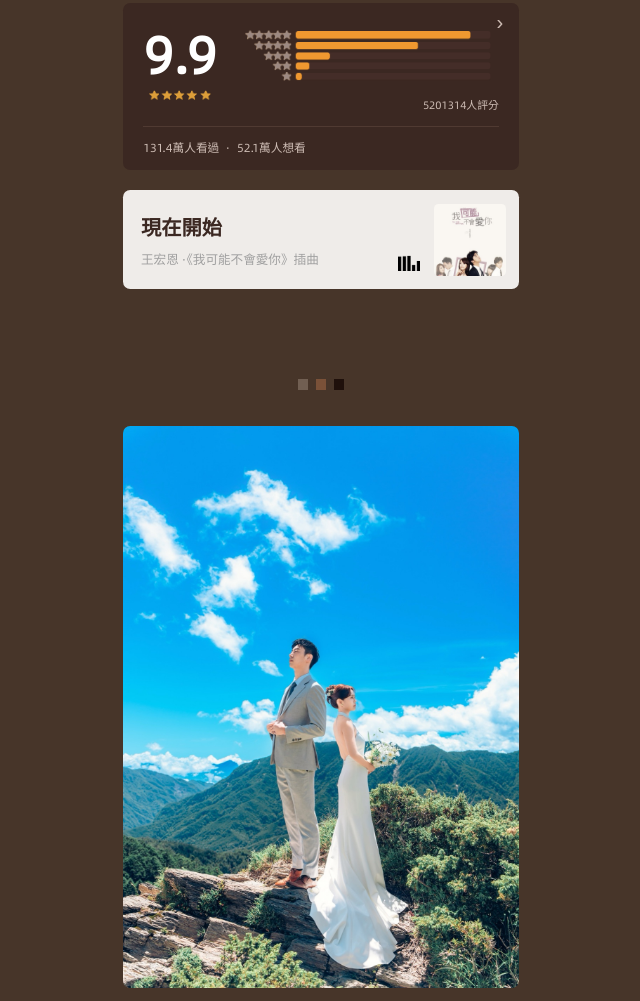
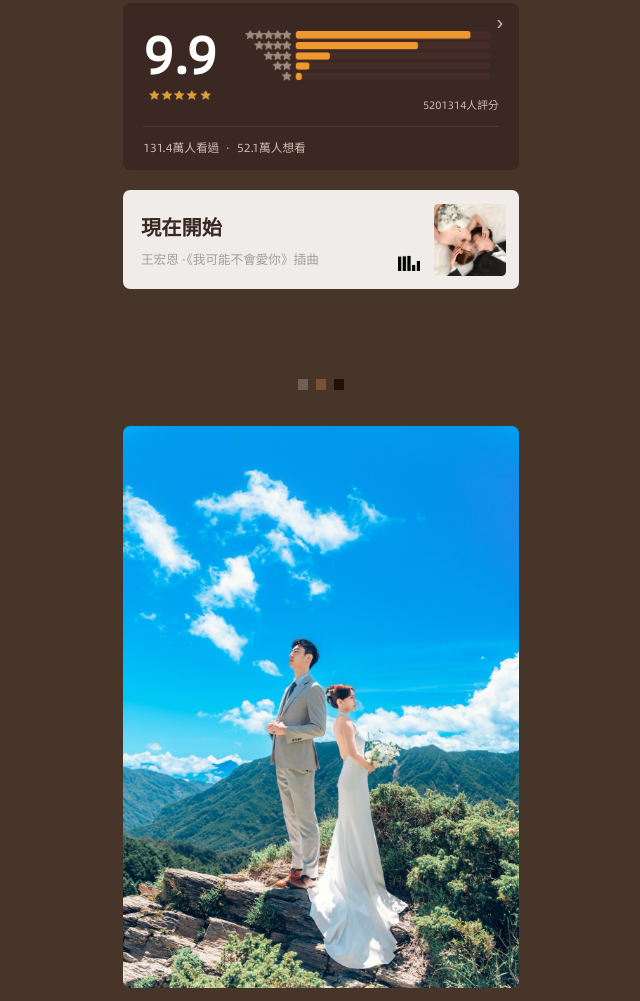
Before and after one commit to antonywls/our-days-wedding, a website: page index.html in a window 1280 px wide. Shown: the part 962-1963 px from the top of the page, without its empty margins (319-959 px from the left). Drawn offline with Linux system fonts and the light colour scheme.

Commit message:
Bring back the original photo as the song cover
Keeps the new song (現在開始) and its title and artist line.

Co-Authored-By: Claude Opus 5.5 <noreply@anthropic.com>

```diff
--- a/index.html
+++ b/index.html
@@ -104,7 +104,7 @@
           <span data-i18n="song.artist" class="song-status">王宏恩 ·《我可能不會愛你》插曲</span>
         </span>
         <img class="song-bars" src="assets/images/25.gif" alt="">
-        <img class="song-cover" src="assets/images/song-cover.jpg" alt="《我可能不會愛你》電視原聲帶">
+        <img class="song-cover" src="assets/images/24.jpg" alt="">
       </button>
     </section>
 
```
Also changed, not shown: assets/images/24.jpg (added), assets/images/song-cover.jpg (deleted).
